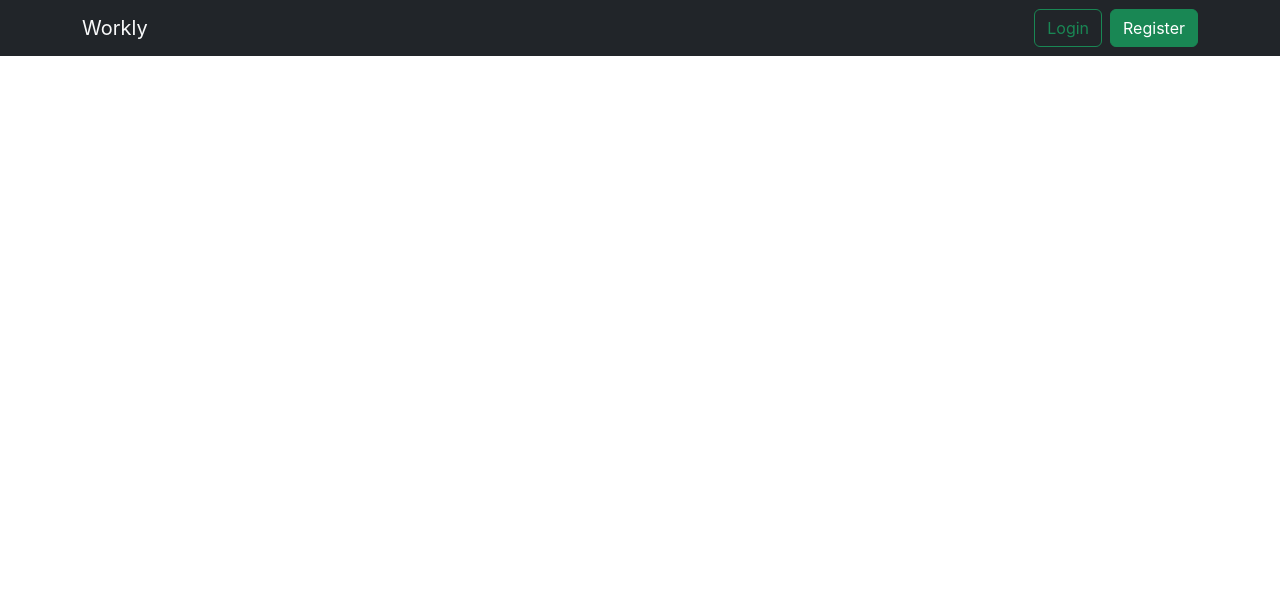
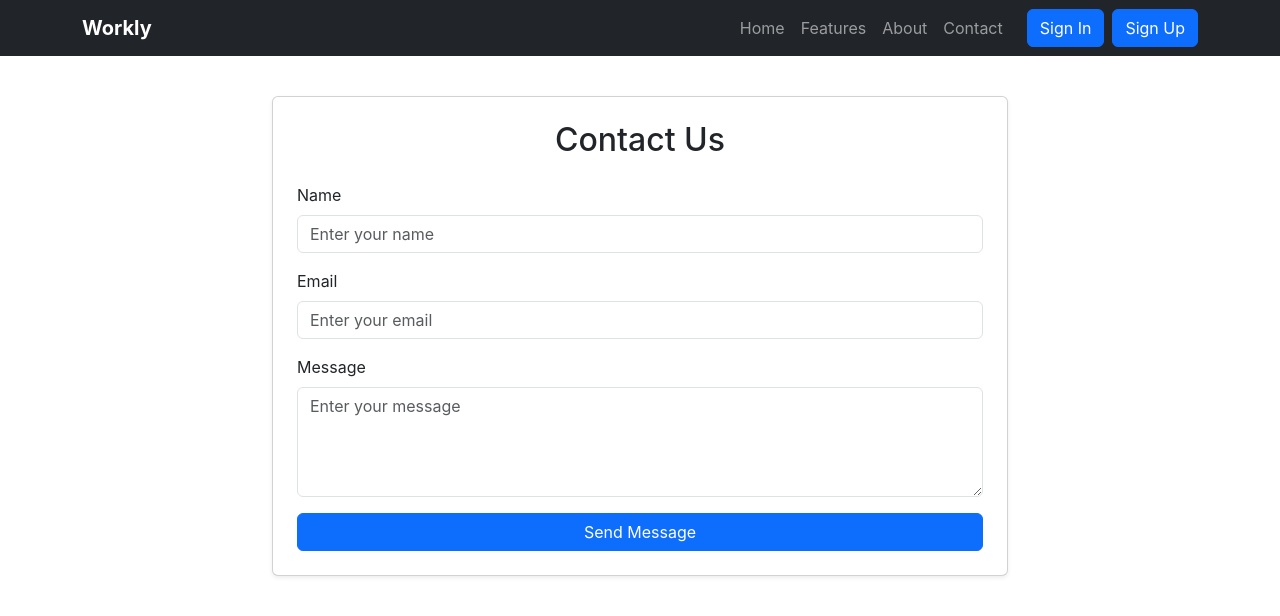
Before and after one commit to Nikhil5858/crudAuth, a React (Create React App) app in the folder client/: page /contact in a window 1280 px wide. Shown: the top 616 px of the page. Built offline with nearby package versions, Linux system fonts and the light colour scheme.

Commit message:
project crud done

```diff
--- a/client/src/App.js
+++ b/client/src/App.js
@@ -1,9 +1,11 @@
 import { Routes, Route} from "react-router-dom";
 import Login from "./components/login";
 import Register from "./components/register";
-import Dashboard from "./components/dashboard";
 import Header from "./components/header";
 import Projects from "./components/Projects";
+import Features from "./components/Features";
+import About from "./components/About";
+import Contact from "./components/Contact";
 
 function App() {
   return (
@@ -13,6 +15,9 @@ function App() {
           <Route path="/" element={<Projects></Projects>}></Route>
           <Route path="/login" element={<Login></Login>}></Route>
           <Route path="/register" element={<Register></Register>}></Route>
+          <Route path="/features" element={<Features></Features>}></Route>
+          <Route path="/about" element={<About></About>}></Route>
+          <Route path="/contact" element={<Contact></Contact>}></Route>
         </Routes>
     </>
   );
--- /dev/null
+++ b/client/src/components/About.js
@@ -0,0 +1,21 @@
+import React from 'react';
+
+const About = () => {
+  return (
+    <section id="about" className="py-5 bg-light mt-5">
+      <div className="container">
+        <h2 className="text-center mb-5">About Workly</h2>
+        <div className="row align-items-center">
+          <div className="col-md-6">
+            <p>Workly is designed to empower freelancers by providing a seamless platform to find work, manage projects, and get paid. Whether you're a designer, developer, writer, or any other professional, Workly connects you to opportunities that match your skills.</p>
+          </div>
+          <div className="col-md-6">
+            <img src="https://placehold.co/600x400" alt="About Workly" className="img-fluid rounded" />
+          </div>
+        </div>
+      </div>
+    </section>
+  );
+};
+
+export default About;
--- /dev/null
+++ b/client/src/components/Contact.js
@@ -0,0 +1,32 @@
+import React from "react";
+
+const Contact = () => {
+  return (
+    <div className="container mt-5 py-5">
+      <div className="row justify-content-center">
+        <div className="col-md-8">
+          <div className="card shadow-sm p-4">
+            <h2 className="text-center mb-4">Contact Us</h2>
+            <form>
+              <div className="mb-3">
+                <label htmlFor="name" className="form-label">Name</label>
+                <input type="text" className="form-control" id="name" placeholder="Enter your name" required />
+              </div>
+              <div className="mb-3">
+                <label htmlFor="email" className="form-label">Email</label>
+                <input type="email" className="form-control" id="email" placeholder="Enter your email" required />
+              </div>
+              <div className="mb-3">
+                <label htmlFor="message" className="form-label">Message</label>
+                <textarea className="form-control" id="message" rows="4" placeholder="Enter your message" required></textarea>
+              </div>
+              <button type="submit" className="btn btn-primary w-100">Send Message</button>
+            </form>
+          </div>
+        </div>
+      </div>
+    </div>
+  );
+};
+
+export default Contact;
--- /dev/null
+++ b/client/src/components/Features.js
@@ -0,0 +1,42 @@
+import React from 'react';
+
+const Features = () => {
+  return (
+    <section id="features" className="py-5 mt-5">
+      <div className="container">
+        <h2 className="text-center mb-5">Why Choose Workly?</h2>
+        <div className="row">
+          <div className="col-md-4 mb-4">
+            <div className="card feature-card">
+              <div className="card-body text-center">
+                <i className="bi bi-people fs-1 mb-3"></i>
+                <h5 className="card-title">Connect with Clients</h5>
+                <p className="card-text">Find and collaborate with clients from around the world effortlessly.</p>
+              </div>
+            </div>
+          </div>
+          <div className="col-md-4 mb-4">
+            <div className="card feature-card">
+              <div className="card-body text-center">
+                <i className="bi bi-briefcase fs-1 mb-3"></i>
+                <h5 className="card-title">Manage Projects</h5>
+                <p className="card-text">Organize your tasks and deadlines in one intuitive platform.</p>
+              </div>
+            </div>
+          </div>
+          <div className="col-md-4 mb-4">
+            <div className="card feature-card">
+              <div className="card-body text-center">
+                <i className="bi bi-currency-dollar fs-1 mb-3"></i>
+                <h5 className="card-title">Secure Payments</h5>
+                <p className="card-text">Get paid quickly and securely with our trusted payment system.</p>
+              </div>
+            </div>
+          </div>
+        </div>
+      </div>
+    </section>
+  );
+};
+
+export default Features;
--- a/client/src/components/Projects.js
+++ b/client/src/components/Projects.js
@@ -121,7 +121,7 @@ function Projects() {
     };
 
     return (
-        <div className="container">
+        <div className="container py-3 mt-5">
 
             {userRole === "admin" && (
                 <button className="btn btn-primary mt-3" onClick={() => setShowModal(true)}>
--- a/client/src/components/header.js
+++ b/client/src/components/header.js
@@ -11,23 +11,38 @@ function Header() {
   };
 
   return (
-    <nav className="navbar navbar-expand-lg bg-dark">
+    <nav className="navbar navbar-expand-lg navbar-dark bg-dark fixed-top">
       <div className="container">
-        <Link className="navbar-brand text-light" to="/">
-          Workly
-        </Link>
-        <div className="d-flex">
+        <Link className="navbar-brand fw-bold" to="/">Workly</Link>
+        <button className="navbar-toggler" type="button" data-bs-toggle="collapse" data-bs-target="#navbarNav">
+          <span className="navbar-toggler-icon"></span>
+        </button>
+        <div className="collapse navbar-collapse" id="navbarNav">
+          <ul className="navbar-nav ms-auto">
+            <li className="nav-item">
+              <Link  className="nav-link" to='/'>Home</Link>
+            </li>
+            <li className="nav-item">
+              <Link  className="nav-link" to='/features'>Features</Link>
+            </li>
+            <li className="nav-item">
+              <Link  className="nav-link" to='/about'>About</Link>
+            </li>
+            <li className="nav-item">
+              <Link  className="nav-link" to='/contact'>Contact</Link>
+            </li>
+          </ul>
           {!isLoggedIn ? (
             <>
-              <Link to="/login" className="btn btn-outline-success me-2">
-                Login
+              <Link to="/login">
+                <button className="btn btn-primary ms-3">Sign In</button>
               </Link>
-              <Link to="/register" className="btn btn-success">
-                Register
+              <Link to="/register">
+                <button className="btn btn-primary ms-2">Sign Up</button>
               </Link>
             </>
           ) : (
-            <button onClick={handleLogout} className="btn btn-danger">
+            <button onClick={handleLogout} className="btn btn-danger ms-3">
               Logout
             </button>
           )}
```
